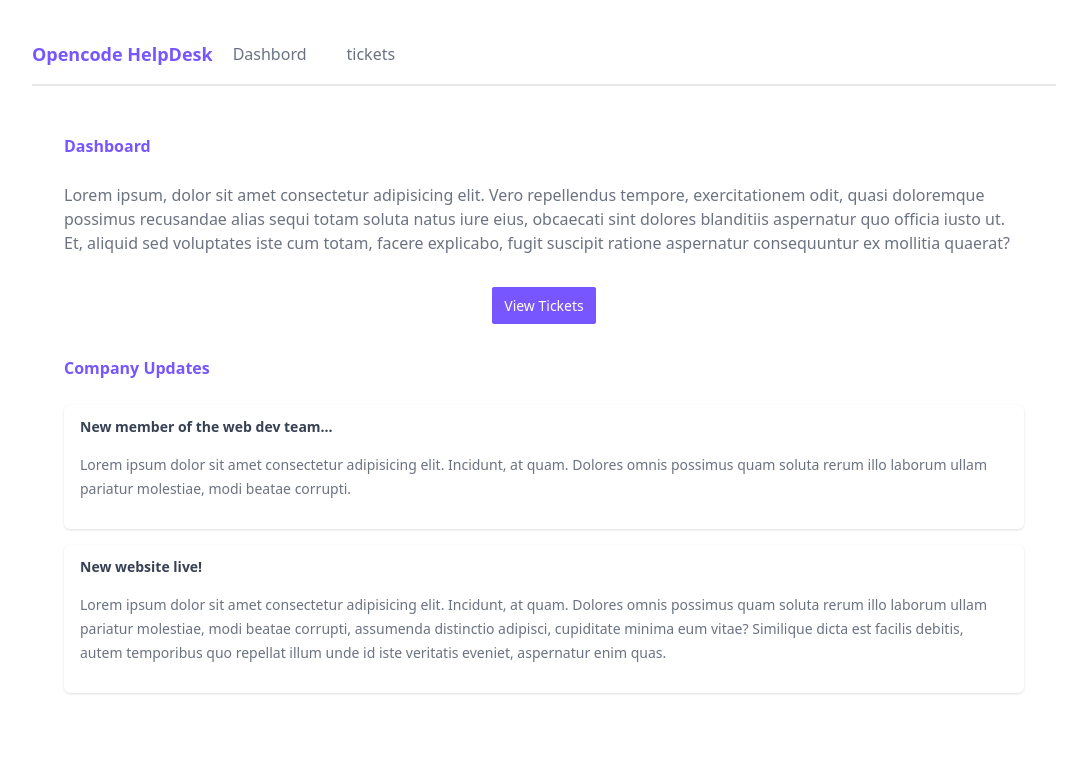
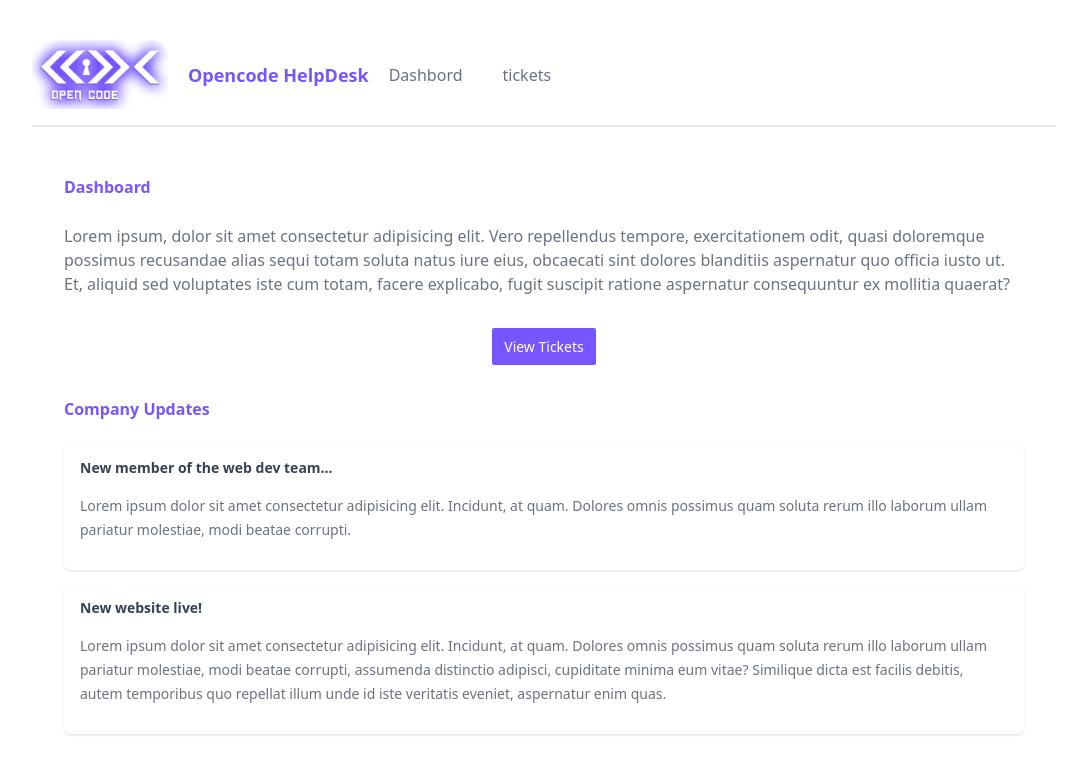
Before and after one commit to amirhoprogrammer/opencode-helpdesk, a Next.js app: page / in a window 1280 px wide. Shown: the top 774 px of the page, without its empty margins (96-1183 px from the left). Built offline with nearby package versions, Linux system fonts and the light colour scheme.

Commit message:
add logo to project

```diff
--- a/app/components/Navbar.jsx
+++ b/app/components/Navbar.jsx
@@ -1,7 +1,10 @@
 import Link from "next/link";
+import Image from "next/image";
+import Logo from "../../public/logo-edited1.png";
 function Navbar() {
   return (
     <nav className="pb-4 border-b-2 border-gray-200 flex items-center gap-5 my-10 mx-auto max-w-5xl">
+      <Image src={Logo} alt="opencode helpdesk" className="w-34 rounded-2xl" quality={100} />
       <h2 className="font-bold text-lg" style={{ color: "#7856ff" }}>
         Opencode HelpDesk
       </h2>
```
Also changed, not shown: public/logo-edited1.png (added), public/logo-edited2.png (added).
